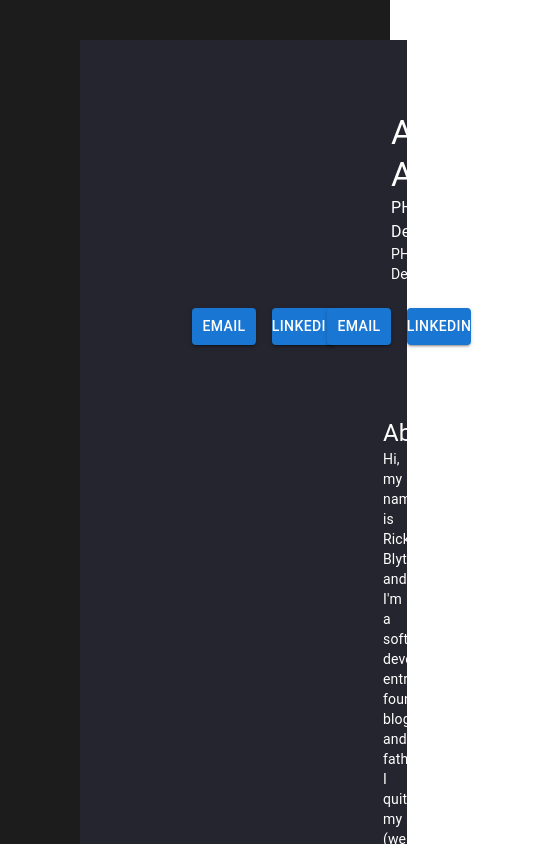
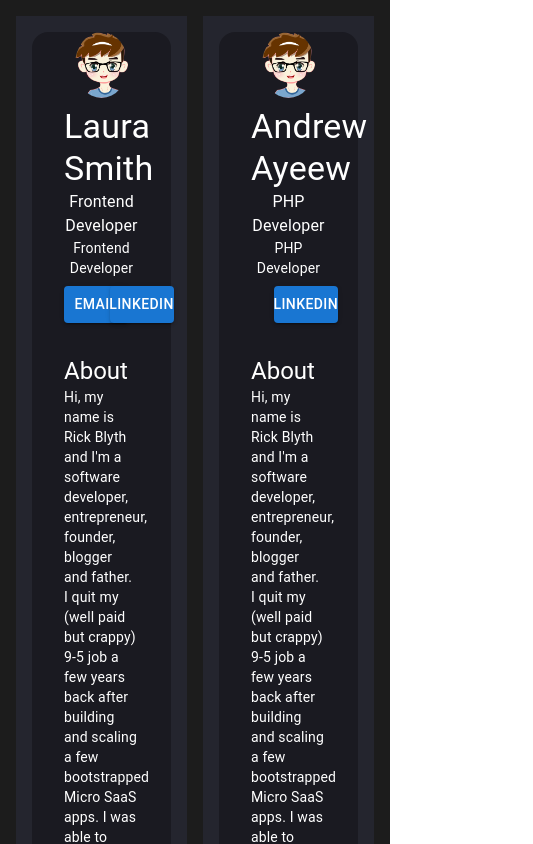
Before and after one commit to anhophdv/react-onboarding-demo, a React (Create React App) app: page / in a window 390 px wide. Shown: the top 844 px of the page, 533 px wide, since content can reach past the window. Built offline with nearby package versions, Linux system fonts and the light colour scheme.

Commit message:
Updating the responsive for business card

```diff
--- a/src/components/bCard/BCard.tsx
+++ b/src/components/bCard/BCard.tsx
@@ -5,7 +5,8 @@ import { Container } from "@mui/system";
 import BCardContent from "../bcard_content/BCardContent";
 import BCardBottom from "../bCard_bottom/BCardBottom";
 
-interface ICardItem {
+export interface IPerson {
+  id: number;
   firstName: string;
   lastName: string;
   avatarURL: string;
@@ -17,17 +18,27 @@ interface ICardItem {
   linkedInURL: string;
   aboutDescription?: string;
   interestDescription?: string;
+  socialInfo?: ISocialInfo;
 }
 
-export function BCard(props: ICardItem) {
+export interface ISocialInfo {
+  email?: string;
+  linkedInUrl?: string;
+  twitterUrl?: string;
+  fbUrl?: string;
+  instagramUrl?: string;
+  githubUrl?: string;
+}
+
+export function BCard(props: IPerson) {
   return (
     <Box
       display={"flex"}
       sx={{
         flexDirection: "column",
         bgcolor: "#24252E",
-        paddingX: 12,
-        paddingY: 6,
+        paddingX: { xs: 2, sm: 3, lg: 12, xlg: 14 },
+        paddingY: { xs: 2, lg: 6 },
       }}
     >
       <Box
@@ -43,6 +54,7 @@ export function BCard(props: ICardItem) {
             lastName={props.lastName}
             job={props.job}
             department={props.job}
+            socialInfo={props.socialInfo}
           />
           <BCardContent
             aboutDescription={props.aboutDescription ?? ""}
--- a/src/components/bcard_content/BCardContent.tsx
+++ b/src/components/bcard_content/BCardContent.tsx
@@ -8,10 +8,15 @@ interface ICardContent {
 }
 
 export default function BCardContent(props: ICardContent) {
+  const containerPaddingX = { xs: 2, sm: 2, lg: 5, xlg: 5 };
+  const containerPaddingY = { xs: 1, sm: 1, lg: 2, xlg: 2 };
+
   return (
     <>
-      <Container sx={{ paddingX: 7, paddingY: 2 }}>
-        <Stack spacing={5} sx={{ paddingY: 3 }}>
+      <Container
+        sx={{ paddingX: containerPaddingX, paddingY: containerPaddingY }}
+      >
+        <Stack spacing={5} sx={{ paddingY: containerPaddingY }}>
           <DescriptionSection
             title="About"
             descriptionValue={props.aboutDescription}
--- a/src/components/header/BCardHeader.tsx
+++ b/src/components/header/BCardHeader.tsx
@@ -3,11 +3,12 @@ import {
   Box,
   Button,
   Container,
-  Stack,
+  Grid,
   Typography,
 } from "@mui/material";
 import React from "react";
 import ManImageResources from "../../assets/images/ic_man.png";
+import { ISocialInfo } from "../bCard/BCard";
 
 interface ICardHeader {
   avatarURL: string;
@@ -15,24 +16,46 @@ interface ICardHeader {
   lastName: string;
   job: string;
   department: string;
+  socialInfo?: ISocialInfo;
 }
 
 export default function BCardHeader(props: ICardHeader) {
+  const linkedInButton: ISocialButton = {
+    title: "LinkedIn",
+    value: props.socialInfo?.linkedInUrl,
+  };
+  var buttons: ISocialButton[] = [linkedInButton];
+  if (props.socialInfo?.email) {
+    const emailButton: ISocialButton = {
+      title: "Email",
+      value: props.socialInfo?.email,
+    };
+    buttons.unshift(emailButton);
+  }
+
+  const openInNewTab = (url: string) => {
+    window.open(url);
+  };
+
+  const containerPaddingX = { xs: 2, sm: 2, lg: 7, xlg: 7 };
+  const containerPaddingY = { xs: 1, sm: 1, lg: 2, xlg: 2 };
+
   return (
-    <Box>
+    <>
       <Box display={"flex"} sx={{ justifyContent: "center" }}>
         <Avatar
           src={ManImageResources}
           sx={{ width: 1 / 2, height: 1 / 2, justifyContent: "center" }}
         />
       </Box>
-      <Container sx={{ paddingX: 7, paddingY: 2 }}>
+      <Container
+        sx={{ paddingX: containerPaddingX, paddingY: containerPaddingY }}
+      >
         <Box
           display={"flex"}
           sx={{
             justifyContent: "center",
             flexDirection: "column",
-            margin: 1,
           }}
         >
           <Typography variant="h4" sx={{ color: "white", textAlign: "center" }}>
@@ -51,37 +74,44 @@ export default function BCardHeader(props: ICardHeader) {
             {props.department}
           </Typography>
         </Box>
-        <Stack
-          direction={"row"}
-          spacing={2}
-          sx={{ padding: 2, justifyContent: "center" }}
-        >
-          <Button variant="contained" sx={{ width: 1 / 4 }}>
-            Email
-          </Button>
-          <Button variant="contained" sx={{ width: 1 / 4 }}>
-            LinkedIn
-          </Button>
-        </Stack>
+        {SocialButton(buttons)}
       </Container>
+    </>
+  );
+}
+
+interface ISocialButton {
+  title: string;
+  value?: string;
+}
+
+function SocialButton(buttons: ISocialButton[]) {
+  const boxMarginY = { xs: 1, sm: 1, lg: 2, xlg: 2 };
+  return (
+    <Box
+      display="flex"
+      sx={{
+        flexDirection: "row",
+        flex: 1,
+        marginY: boxMarginY,
+      }}
+    >
+      <Grid
+        container
+        spacing={2}
+        alignItems={"center"}
+        sx={{
+          justifyContent: "center",
+        }}
+      >
+        {buttons.map((item, index) => (
+          <Grid display={"flex"} item key={index} sx={{ width: 1 / 2 }}>
+            <Button variant="contained" sx={{ flex: 1 }}>
+              {item.title}
+            </Button>
+          </Grid>
+        ))}
+      </Grid>
     </Box>
   );
 }
-
-interface IButtonSection {
-  iconName: string;
-  title: string;
-}
-
-function ButtonSection(props: IButtonSection[]) {
-  return (
-    <Stack direction={"row"} spacing={2} sx={{ paddingX: 10, paddingY: 1 }}>
-      <Button variant="contained" sx={{ width: 1 / 2 }}>
-        Email
-      </Button>
-      <Button variant="outlined" sx={{ width: 1 / 2 }}>
-        LinkedIn
-      </Button>
-    </Stack>
-  );
-}
--- a/src/pages/bussiness_card/BusinessCardPage.tsx
+++ b/src/pages/bussiness_card/BusinessCardPage.tsx
@@ -1,81 +1,100 @@
 import { Box, Grid } from "@mui/material";
 import { AppColorConstants } from "../../utils/AppConstants";
-import { BCard } from "../../components/bCard/BCard";
+import { BCard, IPerson, ISocialInfo } from "../../components/bCard/BCard";
 
 export default function AppContainer() {
+  const socialInfo: ISocialInfo = {
+    email: "an.ho@yum.com",
+    linkedInUrl: "https://www.linkedin.com/",
+    twitterUrl: "https://twitter.com/",
+    fbUrl: "https://www.facebook.com/",
+    instagramUrl: "https://www.instagram.com/",
+    githubUrl: "https://github.com/",
+  };
+  const person1: IPerson = {
+    id: 1,
+    firstName: "Laura",
+    lastName: "Smith",
+    avatarURL: "../../assets/images/ic_man.png",
+    job: "Frontend Developer",
+    department: "Mobile Team",
+    twitterURL: "https://google.com",
+    fbURL: "https://facebook.com",
+    instagramURL: "https://google.com",
+    linkedInURL: "https://google.com",
+    aboutDescription:
+      "Hi, my name is Rick Blyth and I'm a software developer, entrepreneur, founder, blogger and father. I quit my (well paid but crappy) 9-5 job a few years back after building and scaling a few bootstrapped Micro SaaS apps. I was able to resign with confidence knowing I had built a good runway and had a growing, recurring subscription income each month 📈 Eventually, I went on to make over $500,000 from my Micro SaaS apps through the subscription income and cash lump sum I received when I sold and exited. Now, I'm passionate about helping other software developers get started building their own profitable Micro SaaS apps 🚀",
+    interestDescription:
+      "My main experience is with bootstrapped Micro SaaS, it's what I'm passionate about. So, you won't find me talking too much about big SaaS, because: 1) I don't have much experience in multi-series funding and working venture capitalists. 2) 99% of developers are more interested in starting something that they control, with zero outside funding that they can grow themselves. This is commonly referred to as bootstrapping. In addition to Micro SaaS, I'll also be covering topics such as Passive Income, Side Hustles, Quit Your Job, Chrome Extensions & Productivity.",
+    socialInfo: socialInfo,
+  };
+
+  const socialInfoWithoutEmail: ISocialInfo = {
+    linkedInUrl: "https://www.linkedin.com/",
+    twitterUrl: "https://twitter.com/",
+    fbUrl: "https://www.facebook.com/",
+    instagramUrl: "https://www.instagram.com/",
+    githubUrl: "https://github.com/",
+  };
+  const person2: IPerson = {
+    id: 2,
+    firstName: "Andrew",
+    lastName: "Ayeew",
+    avatarURL: "../../assets/images/ic_woman.png",
+    job: "PHP Developer",
+    department: "Mobile Team",
+    twitterURL: "https://google.com",
+    fbURL: "https://facebook.com",
+    instagramURL: "https://google.com",
+    linkedInURL: "https://google.com",
+    aboutDescription:
+      "Hi, my name is Rick Blyth and I'm a software developer, entrepreneur, founder, blogger and father. I quit my (well paid but crappy) 9-5 job a few years back after building and scaling a few bootstrapped Micro SaaS apps. I was able to resign with confidence knowing I had built a good runway and had a growing, recurring subscription income each month 📈 Eventually, I went on to make over $500,000 from my Micro SaaS apps through the subscription income and cash lump sum I received when I sold and exited. Now, I'm passionate about helping other software developers get started building their own profitable Micro SaaS apps 🚀",
+    interestDescription:
+      "My main experience is with bootstrapped Micro SaaS, it's what I'm passionate about. So, you won't find me talking too much about big SaaS, because: 1) I don't have much experience in multi-series funding and working venture capitalists. 2) 99% of developers are more interested in starting something that they control, with zero outside funding that they can grow themselves. This is commonly referred to as bootstrapping. In addition to Micro SaaS, I'll also be covering topics such as Passive Income, Side Hustles, Quit Your Job, Chrome Extensions & Productivity.",
+    socialInfo: socialInfoWithoutEmail,
+  };
+  const people: IPerson[] = [person1, person2];
+
+  const gridPadding = { xs: 2, sm: 2, lg: 10, xlg: 10 };
+
   return (
     <Box
       display={"flex"}
       sx={{
         flexGrow: 1,
-        flexDirection: "column",
         bgcolor: AppColorConstants.BG_COLOR_APP,
       }}
     >
       <Grid
         container
-        spacing={5}
+        spacing={{ xs: 2, sm: 2, lg: 5 }}
         sx={{
           flex: 1,
           bgcolor: AppColorConstants.BG_COLOR_APP,
           flexGrow: 1,
-          paddingX: 10,
-          paddingY: 5,
-          flexWrap: "wrap",
+          paddingX: gridPadding,
+          paddingY: gridPadding,
         }}
       >
-        <Grid item xs={6}>
-          <BCard
-            firstName={"Laura"}
-            lastName={"Smith"}
-            avatarURL={"../../assets/images/ic_man.png"}
-            job={"Frontend Developer"}
-            department={"Mobile Team"}
-            twitterURL={"https://google.com"}
-            fbURL={"https://facebook.com"}
-            instagramURL={"https://google.com"}
-            linkedInURL={"https://google.com"}
-            aboutDescription="Hi, my name is Rick Blyth and I'm a software developer, entrepreneur, founder,
-            blogger and father. I quit my (well paid but crappy) 9-5 job a few years back after building and
-            scaling a few bootstrapped Micro SaaS apps. I was able to resign with
-            confidence knowing I had built a good runway and had a growing,
-            recurring subscription income each month 📈 Eventually, I went
-            on to make over $500,000 from my Micro SaaS apps through the
-            subscription income and cash lump sum I received when I sold and
-            exited. Now, I'm passionate about helping other software
-            developers get started building their own profitable Micro SaaS
-            apps 🚀"
-            interestDescription={
-              "My main experience is with bootstrapped Micro SaaS, it's what I'm passionate about. So, you won't find me talking too much about big SaaS, because: 1) I don't have much experience in multi-series funding and working venture capitalists. 2) 99% of developers are more interested in starting something that they control, with zero outside funding that they can grow themselves. This is commonly referred to as bootstrapping. In addition to Micro SaaS, I'll also be covering topics such as Passive Income, Side Hustles, Quit Your Job, Chrome Extensions & Productivity."
-            }
-          />
-        </Grid>
-        <Grid item xs={6}>
-          <BCard
-            firstName={"Andreww"}
-            lastName={"Ayeew"}
-            avatarURL={"../../assets/images/ic_woman.png"}
-            job={"PHP Developer"}
-            department={"Backend Team"}
-            twitterURL={"https://google.com"}
-            fbURL={"https://facebook.com"}
-            instagramURL={"https://google.com"}
-            linkedInURL={"https://google.com"}
-            aboutDescription="Hi, my name is Rick Blyth and I'm a software developer, entrepreneur, founder,
-            blogger and father. I quit my (well paid but crappy) 9-5 job a few years back after building and
-            scaling a few bootstrapped Micro SaaS apps. I was able to resign with
-            confidence knowing I had built a good runway and had a growing,
-            recurring subscription income each month 📈 Eventually, I went
-            on to make over $500,000 from my Micro SaaS apps through the
-            subscription income and cash lump sum I received when I sold and
-            exited. Now, I'm passionate about helping other software
-            developers get started building their own profitable Micro SaaS
-            apps 🚀"
-            interestDescription={
-              "My main experience is with bootstrapped Micro SaaS, it's what I'm passionate about. So, you won't find me talking too much about big SaaS, because: 1) I don't have much experience in multi-series funding and working venture capitalists. 2) 99% of developers are more interested in starting something that they control, with zero outside funding that they can grow themselves. This is commonly referred to as bootstrapping. In addition to Micro SaaS, I'll also be covering topics such as Passive Income, Side Hustles, Quit Your Job, Chrome Extensions & Productivity."
-            }
-          />
-        </Grid>
+        {people.map((value, _) => (
+          <Grid item xs={6} key={value.id}>
+            <BCard
+              id={value.id}
+              firstName={value.firstName}
+              lastName={value.lastName}
+              avatarURL={value.avatarURL}
+              job={value.job}
+              department={value.department}
+              twitterURL={value.twitterURL}
+              fbURL={value.fbURL}
+              instagramURL={value.instagramURL}
+              linkedInURL={value.linkedInURL}
+              aboutDescription={value.aboutDescription ?? ""}
+              interestDescription={value.interestDescription ?? ""}
+              socialInfo={value.socialInfo}
+            />
+          </Grid>
+        ))}
       </Grid>
     </Box>
   );
```
